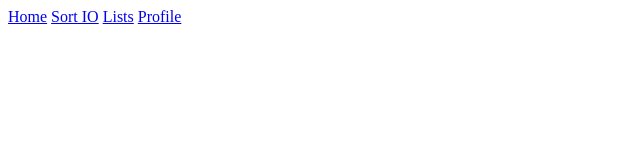
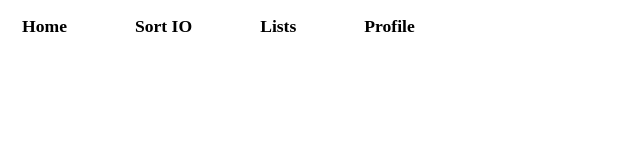
Before and after one commit to presidentjacob/WebDevProject, a plain HTML site: page sort-io.html in a window 1280 px wide. Shown: the whole page, without its empty margins (0-640 px from the left). Drawn offline with Linux system fonts and the light colour scheme.

Commit message:
Added animations for navigation bar

```diff
--- a/sort-io.css
+++ b/sort-io.css
@@ -1,7 +1,49 @@
 nav .navigation {
     display: flex;
-    justify-content: space-between;
+    justify-content: center;
     align-items: center;
     padding: 10px 20px;
-    background-color: #333;
+    background-color: lightgray;
 }
+
+.navigation {
+    grid-column: 2;
+    justify-self: center;
+    list-style: none;
+    display: flex;
+    gap: 2.5rem;
+    margin: 0 auto;
+    padding: 0;
+}
+
+.navigation .nav-link {
+    text-decoration: none;
+    color: black;
+    font-size: 1.1rem;
+    font-weight: 600;
+    padding: 8px 14px;
+    border-radius: 3px;
+    position: relative;
+    transition: all 0.3s ease;
+}
+
+nav .nav-link::after {
+    content: "";
+    position: absolute;
+    width: 0;
+    height: 2px;
+    bottom: 0;
+    left: 50%;
+    background-color: black;
+    transition: all 0.3s ease;
+    transform: translateX(-50%);
+}
+
+nav .nav-link:hover::after {
+    width: 100%;
+}
+
+nav .nav-link:hover {
+    background-color: lightgray;
+    border-radius: 4px;
+}
```
